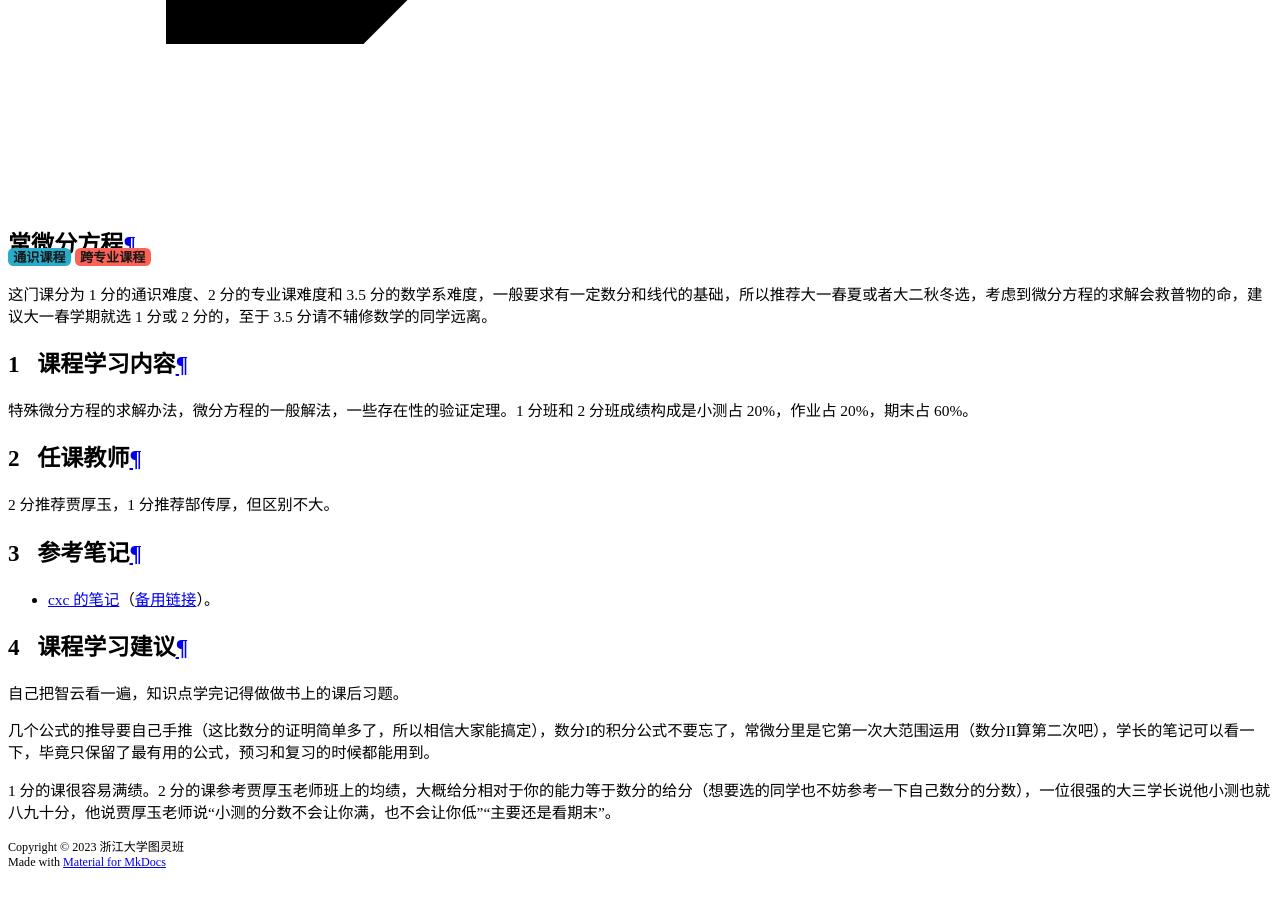
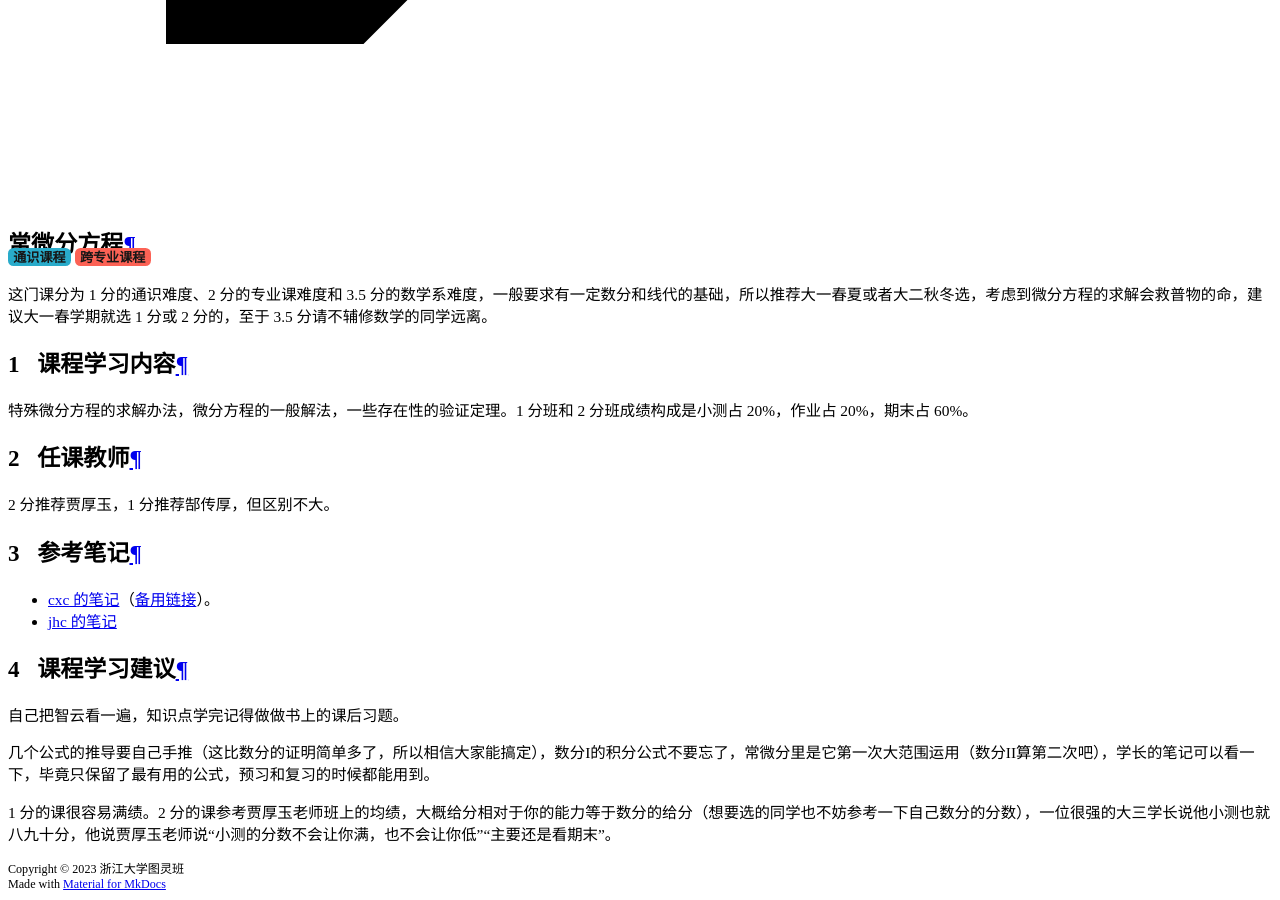
Before and after one commit to ZJU-Turing/TuringCourses, an MkDocs documentation site: the page built from docs/others/ode/index.md, in a window 1280 px wide and 900 px high, scrolled down 17314 px. Built offline with MkDocs 1.6.1 and Material for MkDocs 9.7.7, drawn with Linux system fonts in a browser that asks for light colours; comment, search, counter and statistics services are not loaded; before the commit the page ends 18192 px from its top, so only the background shows below that.

Commit message:
docs: 添加 ODE 笔记链接 (#61)

```diff
--- a/docs/others/ode/index.md
+++ b/docs/others/ode/index.md
@@ -14,6 +14,7 @@
 
 ## 参考笔记
 - [cxc 的笔记](https://github.com/Intelligent-BOT/hello-world/tree/main/ZJU%E8%B5%84%E6%96%99/%E5%B8%B8%E5%BE%AE%E5%88%86)（[备用链接](https://zhuanlan.zhihu.com/p/496233645)）。
+- [jhc 的笔记](https://github.com/16-39/Mathematics/blob/main/ODE%20review.pdf)
 
 ## 课程学习建议
 自己把智云看一遍，知识点学完记得做做书上的课后习题。
```
